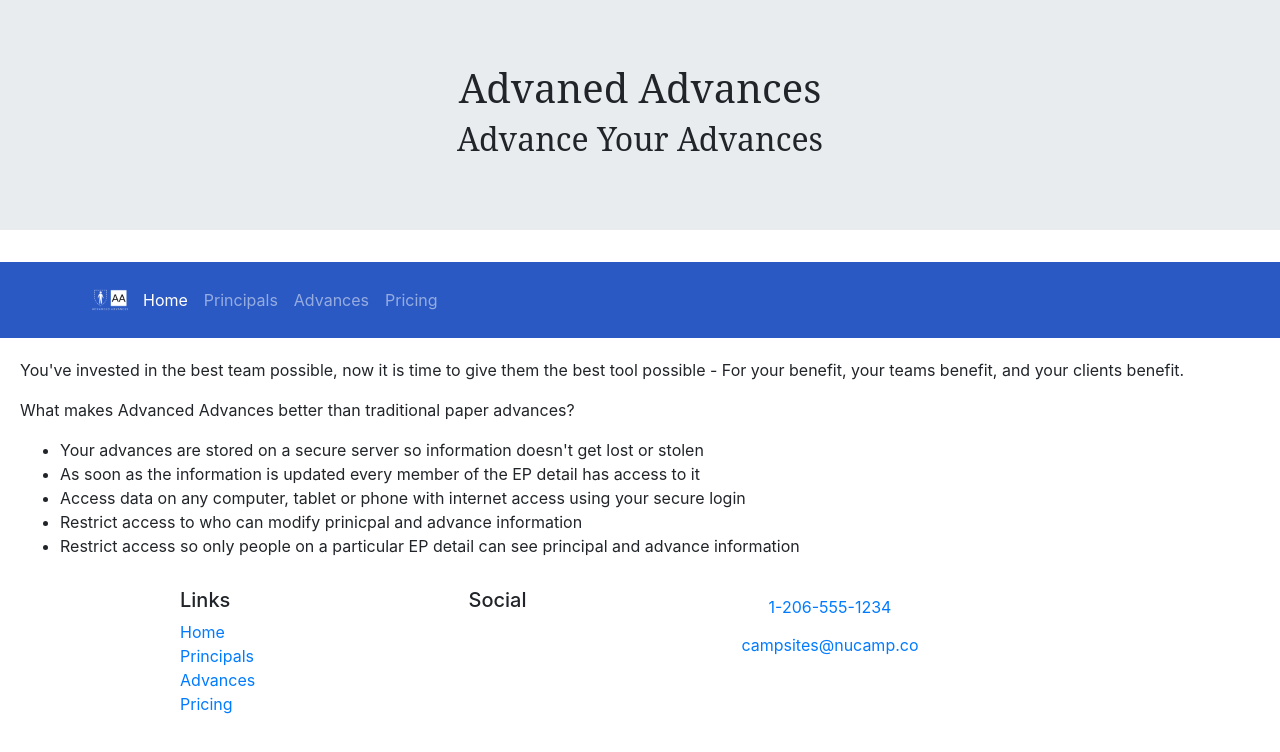
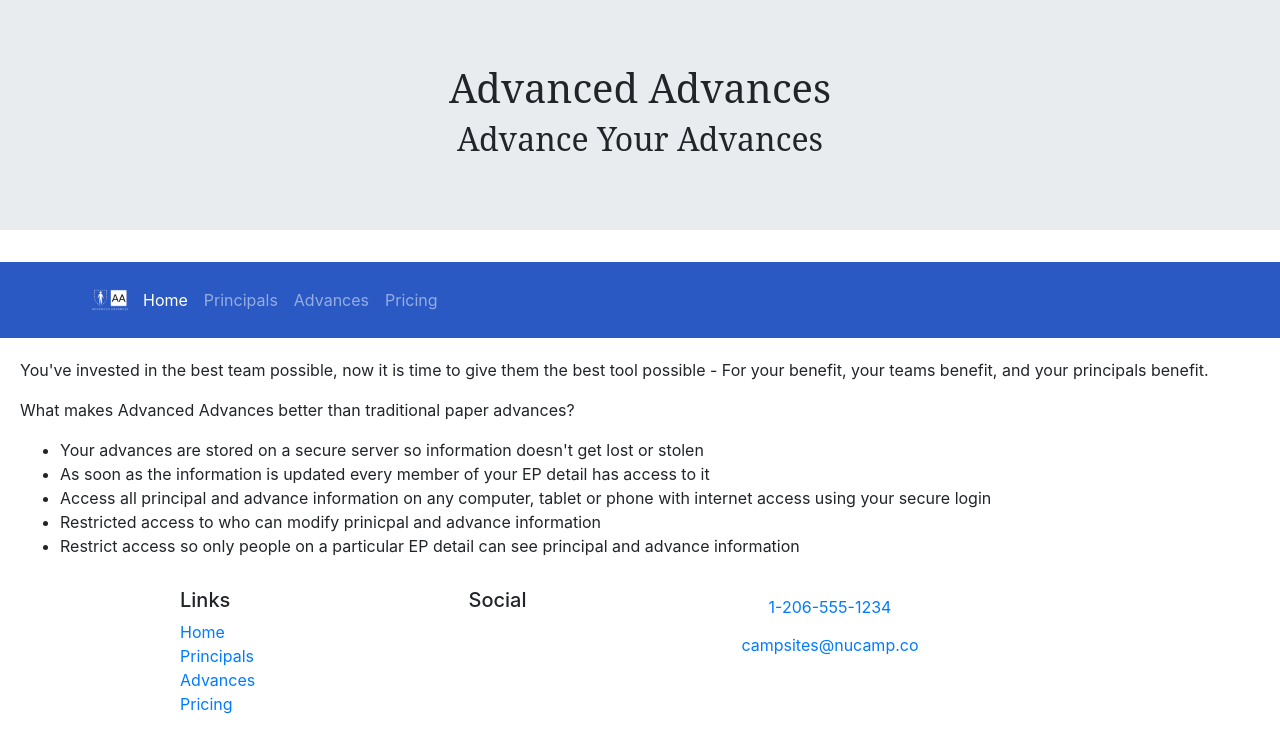
Before and after one commit to Rockrat2008/AdvancedAdvances-React, a React (Create React App) app: page /home in a window 1280 px wide. Shown: the top 752 px of the page. Built offline with nearby package versions, Linux system fonts and the light colour scheme.

Commit message:
Corrected spelling errors and updated CSS styling

```diff
--- a/src/App.js
+++ b/src/App.js
@@ -2,6 +2,7 @@ import React, { Component } from "react";
 import { BrowserRouter } from "react-router-dom";
 import Main from "./components/MainComponent";
 import "./App.css";
+import "bootstrap/dist/css/bootstrap.min.css";
 
 class App extends Component {
   render() {
--- a/src/components/HeaderComponent.js
+++ b/src/components/HeaderComponent.js
@@ -33,7 +33,7 @@ class Header extends Component {
           <div className="container">
             <div className="row">
               <div className="col">
-                <h1>Advaned Advances</h1>
+                <h1>Advanced Advances</h1>
                 <h2>Advance Your Advances</h2>
               </div>
             </div>
--- a/src/components/HomeComponent.js
+++ b/src/components/HomeComponent.js
@@ -2,11 +2,11 @@ import React from "react";
 
 function Home() {
   return (
-    <div class="mainContent">
+    <div className="mainContent">
       <p>
         You've invested in the best team possible, now it is time to give them
         the best tool possible - For your benefit, your teams benefit, and your
-        clients benefit.
+        principals benefit.
       </p>
       <p>
         What makes Advanced Advances better than traditional paper advances?
@@ -17,15 +17,15 @@ function Home() {
           lost or stolen
         </li>
         <li>
-          As soon as the information is updated every member of the EP detail
+          As soon as the information is updated every member of your EP detail
           has access to it
         </li>
         <li>
-          Access data on any computer, tablet or phone with internet access
+          Access all principal and advance information on any computer, tablet or phone with internet access
           using your secure login
         </li>
         <li>
-          Restrict access to who can modify prinicpal and advance information
+          Restricted access to who can modify prinicpal and advance information
         </li>
         <li>
           Restrict access so only people on a particular EP detail can see
```
